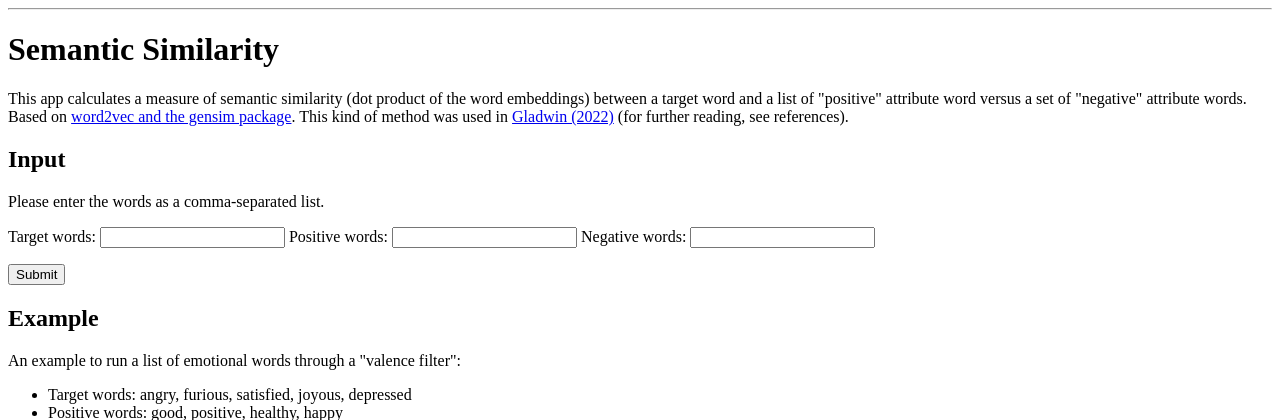
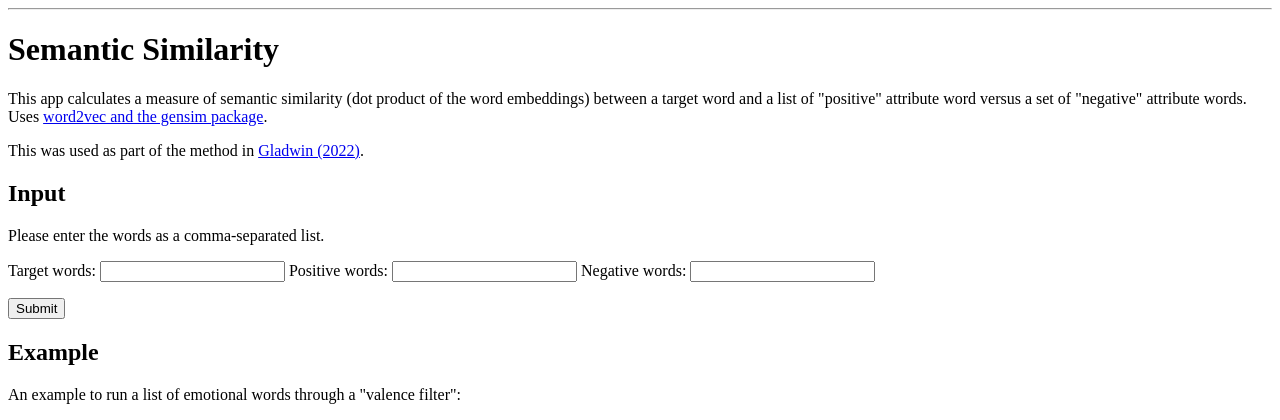
Before and after one commit to thomasgladwin/webapps, a Flask app: page /semsim in a window 1280 px wide. Shown: the part 26-446 px from the top of the page. Run offline with Flask 2, Linux system fonts and the light colour scheme.

Commit message:
Add files via upload

```diff
--- a/semnull_funcs.py
+++ b/semnull_funcs.py
@@ -33,6 +33,8 @@ def get_semnull(target_word, contrast_word, template_sentence, template_pos):
         random_sentence_words = random_sentence.split()
         pt_vec = pos_tag(random_sentence_words)
         pos_tag_random = pt_vec[random_word_index][1]
+        if len(pos_tag_random) > len(template_pos):
+            pos_tag_random = pos_tag_random[0:len(template_pos)]
         if len(template_pos) == 0 or pos_tag_random == template_pos:
             #print(random_words[0])
             sim_random = np.dot(word_vectors[target_word], word_vectors[random_words[0]])
--- a/semtag_funcs.py
+++ b/semtag_funcs.py
@@ -52,11 +52,6 @@ def get_semtags_inner(text, emowords, WVM):
         neg_v = [np.dot(word_vectors['not'] - word_vectors['very'], word_vectors[token]) for token in tokens]
         neg_v = np.array(neg_v)
         nonnegation = 1 - 2 * np.mod(len(neg_v[neg_v > 1]), 2)
-        # Get nouns and adjectives after preprocessing
-        pt = pos_tag(tokens)
-        tokens2 = [x[0] for x in pt if x[1] in ['JJ', 'NN', 'RB', 'VB']]
-        if False and len(tokens2) > 0:
-            tokens = tokens2
         #print(tokens)
         # Find similarities with the emotion words
         token_sims = []
--- a/templates/base.html
+++ b/templates/base.html
@@ -6,7 +6,7 @@
 </head>
 <body>
     <nav>
-        <a href="https://tegladwin.com">https://www.tegladwin.com</a>
+        <a href="https://www.tegladwin.com">https://www.tegladwin.com</a>
         || <a href="{{ url_for('home') }}">Apps home</a>
         | <a href="{{ url_for('semsim') }}">SemSim</a>
         | <a href="{{ url_for('semtag') }}">SemTag</a>
--- a/templates/index.html
+++ b/templates/index.html
@@ -2,7 +2,7 @@
 
 {% block content %}
     <h1>Apps</h1>
-    <p>Web apps, mainly planned to provide better access to bits of research software.</p>
+<p>Web apps, mainly planned to provide better access to bits of research software. More extensive explanations of the apps are available <a href="https://www.tegladwin.com/apps.php">here</a>.</p>
     <ol>
         <li><a href="{{ url_for('semsim') }}">SemSim</a>: calculates semantic similarities between words and word lists.</li>
         <li><a href="{{ url_for('semtag') }}">SemTag</a>: tags the content of a text.</li>
--- a/templates/semnull.html
+++ b/templates/semnull.html
@@ -12,7 +12,6 @@
     </p>
     <p>Similar to tests for biophilic associations in language usage in <a href="https://www.liebertpub.com/doi/10.1089/eco.2022.0036">Gladwin, Markwell & Panno (2022)</a></p>
     <h2>Input</h2>
-    <p>Please enter the target word.</p>
     <form action = "semnull_results" method="POST">
         Target word:  <input type="text" name="target_word">
         <p>Contrast word:  <input type="text" name="contrast_word"></p>
--- a/templates/semsim.html
+++ b/templates/semsim.html
@@ -2,9 +2,8 @@
 
 {% block content %}
     <h1>Semantic Similarity</h1>
-    <p>This app calculates a measure of semantic similarity (dot product of the word embeddings) between a target word and a list of "positive" attribute word versus a set of "negative" attribute words.
-        Based on <a href="https://radimrehurek.com/gensim/models/word2vec.html">word2vec and the gensim package</a>. This kind of method was used in <a href="https://www.tandfonline.com/eprint/HQSV7KQY35BY53BHEW36/full?target=10.1080/16066359.2022.2123474">Gladwin (2022)</a> (for further reading, see references).
-    </p>
+    <p>This app calculates a measure of semantic similarity (dot product of the word embeddings) between a target word and a list of "positive" attribute word versus a set of "negative" attribute words. Uses <a href="https://radimrehurek.com/gensim/models/word2vec.html">word2vec and the gensim package</a>.</p>
+    <p>This was used as part of the method in <a href="https://www.tandfonline.com/eprint/HQSV7KQY35BY53BHEW36/full?target=10.1080/16066359.2022.2123474">Gladwin (2022)</a>.</p>
     <h2>Input</h2>
     <p>Please enter the words as a comma-separated list.</p>
     <form action = "semsim_results" method="POST">
--- a/templates/semtag.html
+++ b/templates/semtag.html
@@ -1,7 +1,7 @@
 {% extends 'base.html' %}
 
 {% block content %}
-    <h1>SemTag</h1>
+    <h1>Semantic Tagging</h1>
     <p>This app attempts to assigns a best-guess tag to the meaning of a text. The single best tag is given for each paragraph, and a few tags are given for the whole text.</p>
     <p>Note that the output per paragraph could be fed into SemSim for further analysis, e.g., using a valence filter.</p>
     <p>Similarity scores are dot products.</p>
--- a/templates/semtag_results.html
+++ b/templates/semtag_results.html
@@ -1,7 +1,7 @@
 {% extends 'base.html' %}
 
 {% block content %}
-    <h1>SemTag</h1>
+    <h1>Semantic Tagging</h1>
     <h2>Results</h2>
 
     <h3>The primary tags per paragraph were:</h3>
```
